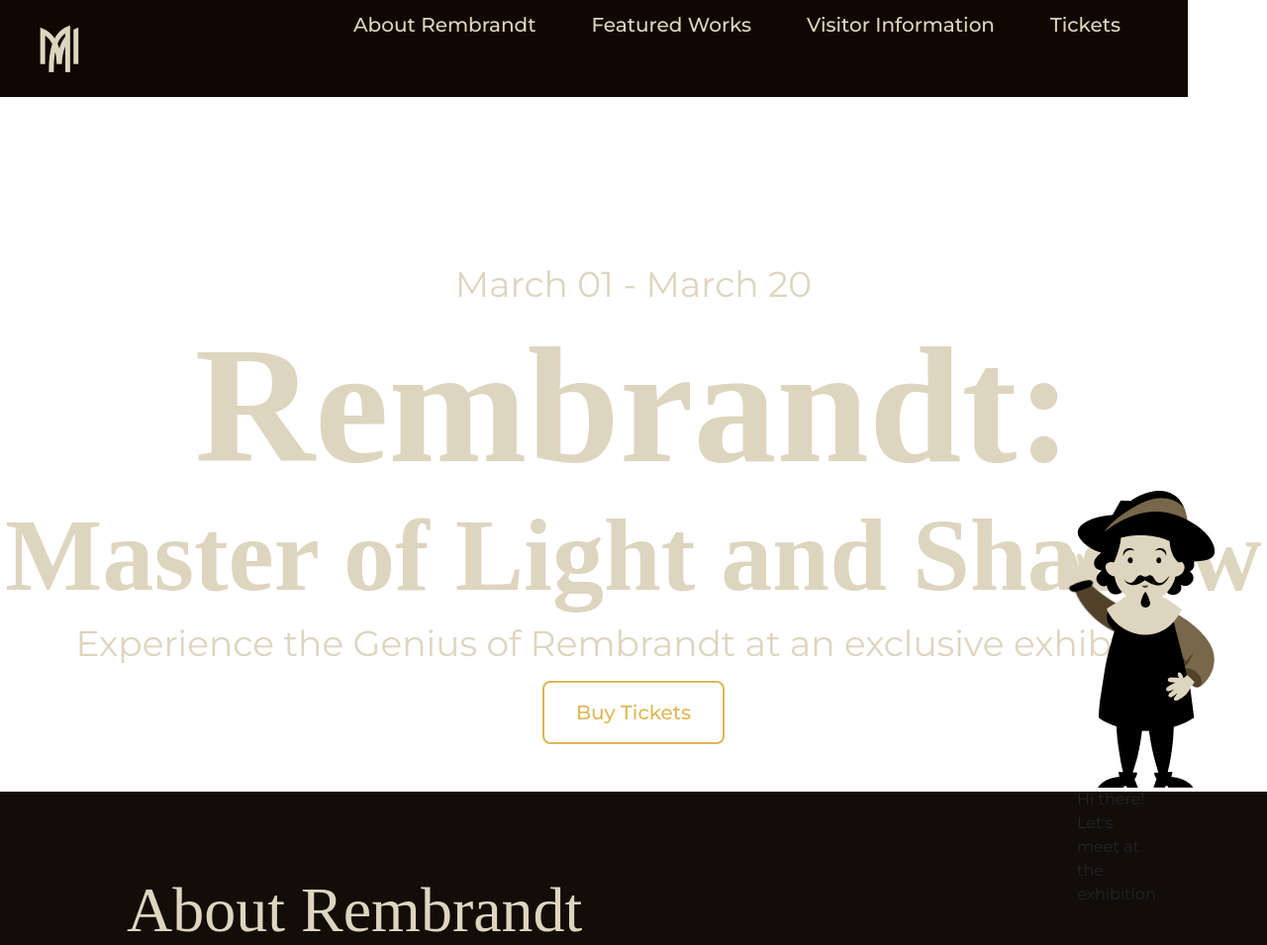
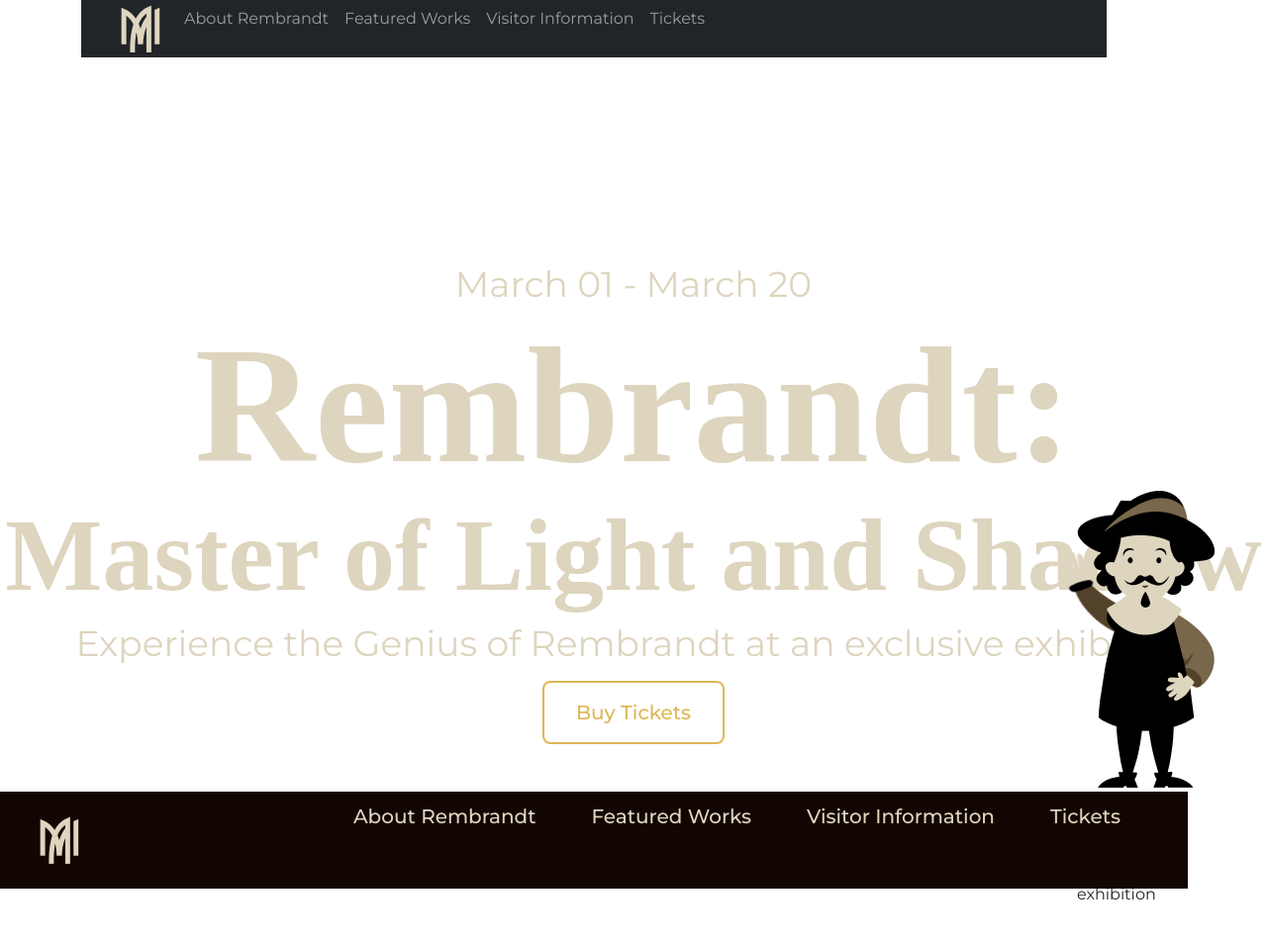
Before and after one commit to Iuliana0109/Rembrandt, a plain HTML site: page index.html in a window 1280 px wide. Shown: the top 955 px of the page at 99% size. Drawn offline with nearby package versions, Linux system fonts and the light colour scheme.

Commit message:
changed hero section using bootstrap

```diff
--- a/index.html
+++ b/index.html
@@ -11,6 +11,33 @@
 </head>
 
 <body>
+
+  <header class="hero" id="hero">
+    <div class="container">
+      <nav class="navbar navbar-expand-lg navbar-dark bg-dark">
+        <a class="navbar-brand" href="#hero"><img src="images/logo.png" alt="logo"></a>
+        <button class="navbar-toggler" type="button" data-bs-toggle="collapse" data-bs-target="#navbarNav" aria-controls="navbarNav" aria-expanded="false" aria-label="Toggle navigation">
+          <span class="navbar-toggler-icon"></span>
+        </button>
+        <div class="collapse navbar-collapse" id="navbarNav">
+          <ul class="navbar-nav">
+            <li class="nav-item"><a class="nav-link" href="#about">About Rembrandt</a></li>
+            <li class="nav-item"><a class="nav-link" href="#featured">Featured Works</a></li>
+            <li class="nav-item"><a class="nav-link" href="#visitor">Visitor Information</a></li>
+            <li class="nav-item"><a class="nav-link" href="#tickets">Tickets</a></li>
+          </ul>
+        </div>
+      </nav>
+    </div>
+
+    <div class="hero_text text-center">
+      <h3 class="header_h3">March 01 - March 20</h3>
+      <h1 class="h1_part1">Rembrandt:</h1>
+      <h1 class="h1_part2">Master of Light and Shadow</h1>
+      <h3 class="header_h3">Experience the Genius of Rembrandt at an exclusive exhibition</h3>
+      <a href="#tickets" class="btn btn-primary hero_button">Buy Tickets</a>
+    </div>
+  </header>
 
 <header class="hero" id="hero">
   <div class="wrapper">
```
